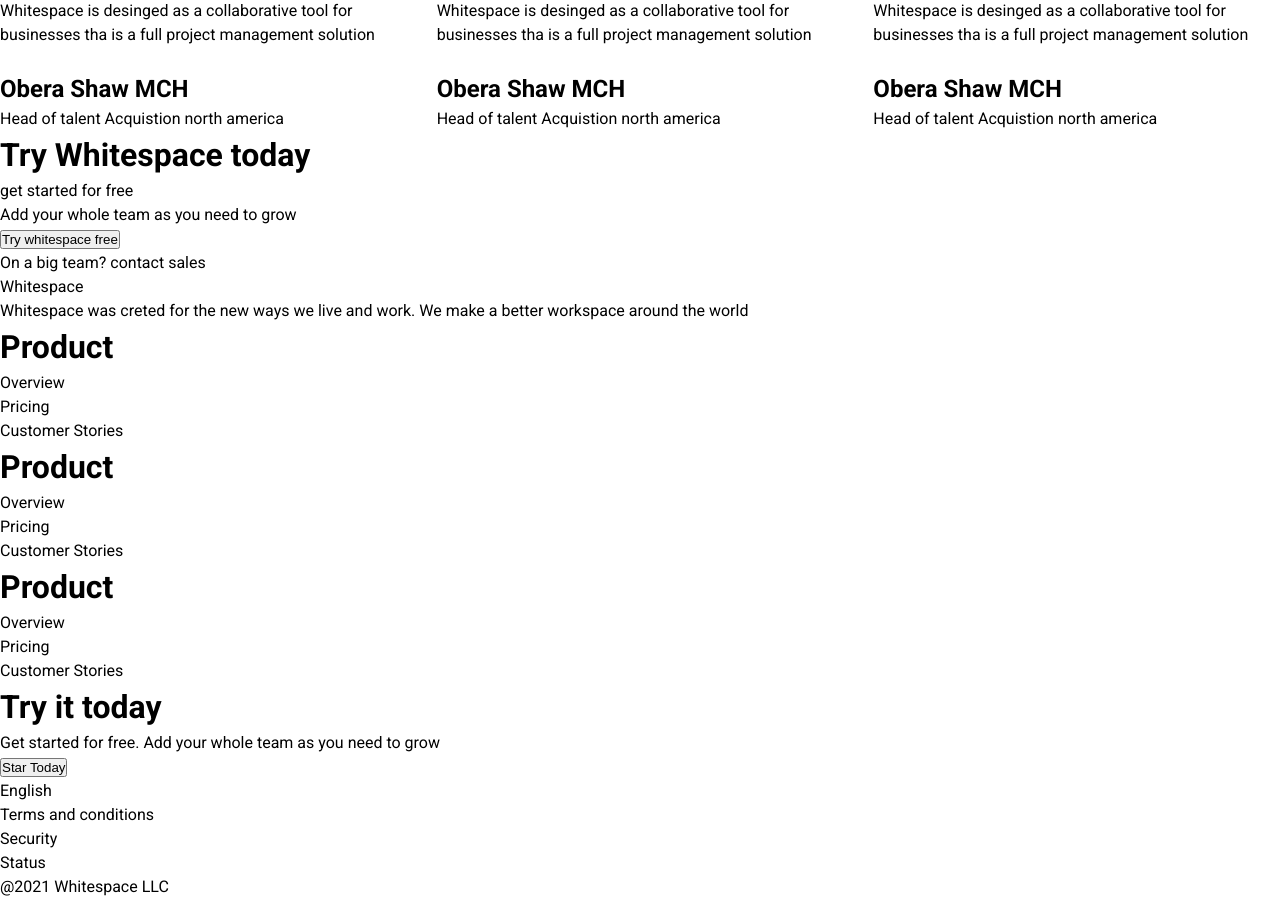
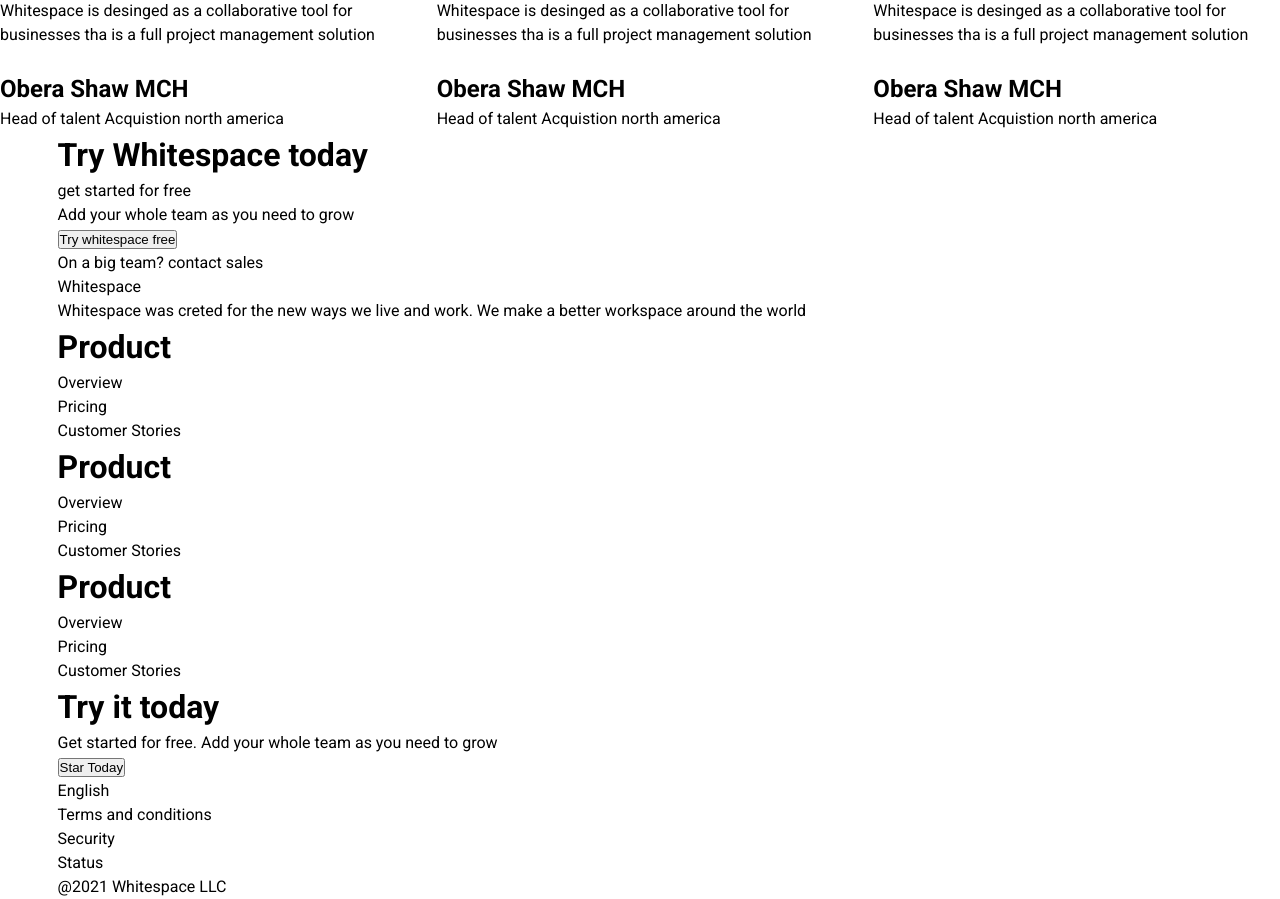
Before and after one commit to Hizmy-M/React-Projects, a React (Vite) app in the folder whitespace-web/: page / in a window 1280 px wide. Shown: the part 5700-6599 px from the top of the page. Built offline with nearby package versions, Linux system fonts and the light colour scheme; some icons are missing.

Commit message:
initial styles

```diff
--- a/whitespace-web/src/Footer.jsx
+++ b/whitespace-web/src/Footer.jsx
@@ -1,7 +1,7 @@
 export default function Footer() {
     return (
-        <footer>
-            <div className="footer__container">
+        <footer className="footer" >
+            <div className="footer__container width">
                 <div className="footer__one">
                     <div className="footer__one-content">
                         <h1>Try Whitespace today</h1>
@@ -9,10 +9,6 @@
                         <p>Add your whole team as you need to grow</p>
                         <button>Try whitespace free</button>
                         <p>On a big team? contact sales</p>
-                    </div>
-                    <div className="footer__one-imgs">
-                        {/* todo */}
-                        {/* need to add images */}
                     </div>
                 </div>
                 <div className="footer__two">
```
